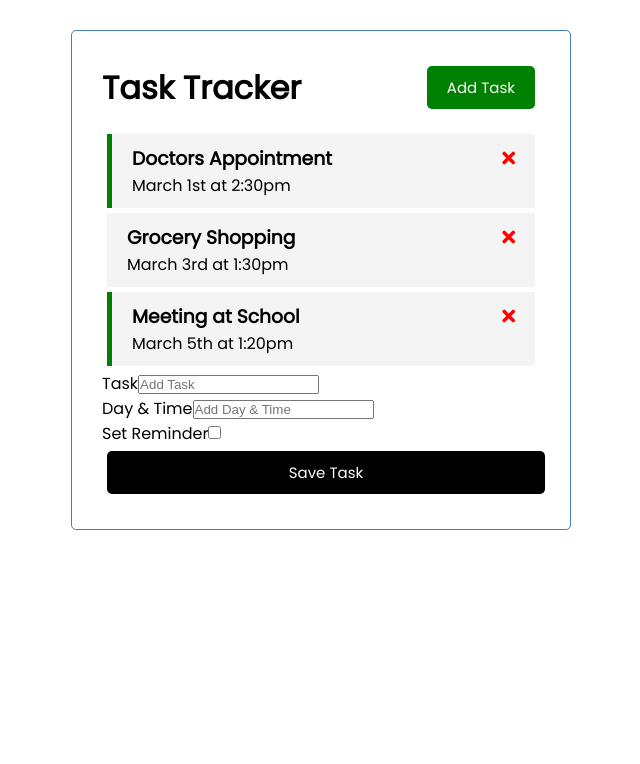
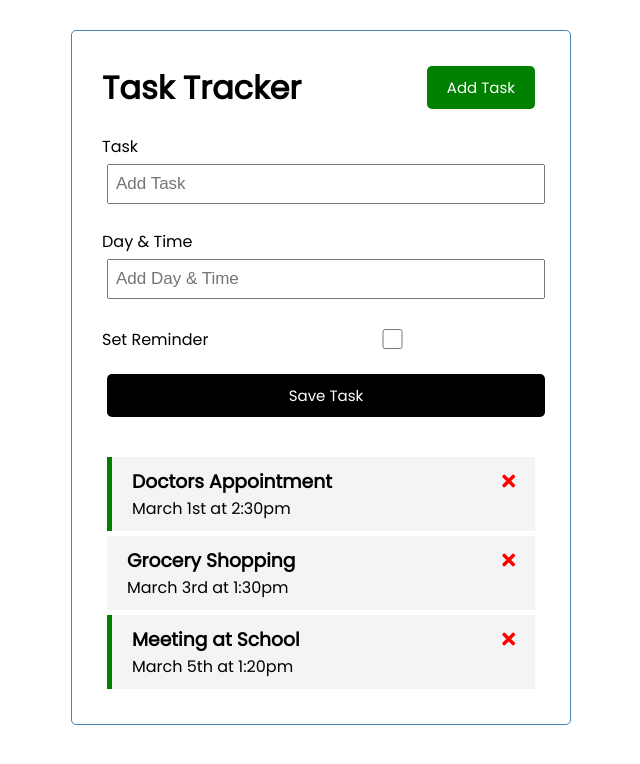
Before and after one commit to maximbelo/taskTrackerVueJS, a Vue app: page / in a window 1280 px wide. Shown: the top 764 px of the page, without its empty margins (319-959 px from the left). Built offline with nearby package versions, Linux system fonts and the light colour scheme.

Commit message:
Added some form styling

```diff
--- a/src/App.vue
+++ b/src/App.vue
@@ -1,12 +1,12 @@
 <template>
   <div class="container">
     <Header title="Task Tracker" />
+    <AddTask />
     <Tasks
       @toggle-reminder="toggleReminder"
       @delete-task="deleteTask"
       :tasks="tasks"
     />
-    <AddTask />
   </div>
 </template>
 
--- a/src/components/AddTask.vue
+++ b/src/components/AddTask.vue
@@ -22,3 +22,34 @@ export default {
   name: "AddTask",
 };
 </script>
+
+<style scoped>
+.add-form {
+  margin-bottom: 40px;
+}
+.form-control {
+  margin: 20px 0;
+}
+.form-control label {
+  display: block;
+}
+.form-control input {
+  width: 100%;
+  height: 40px;
+  margin: 5px;
+  padding: 3px 7px;
+  font-size: 17px;
+}
+.form-control-check {
+  display: flex;
+  align-items: center;
+  justify-content: space-between;
+}
+.form-control-check label {
+  flex: 1;
+}
+.form-control-check input {
+  flex: 2;
+  height: 20px;
+}
+</style>
```
